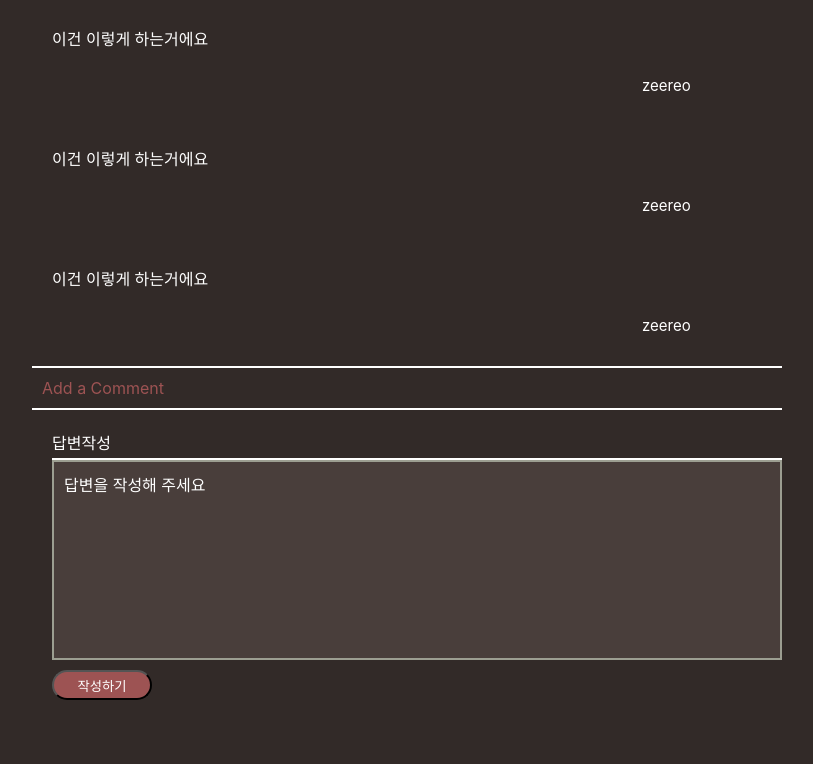
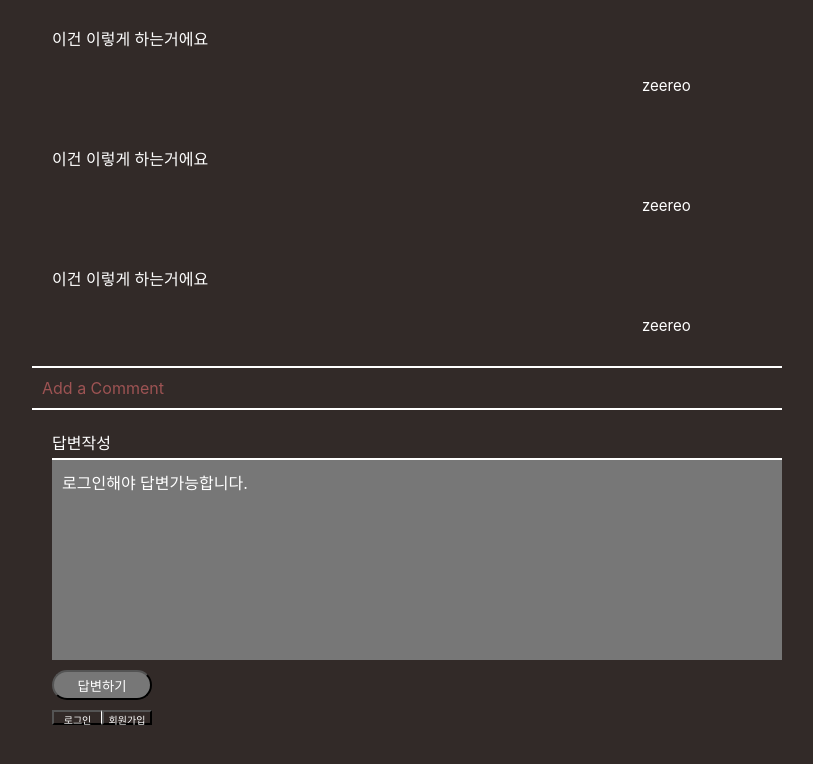
Before and after one commit to codestates-seb/seb43_pre_035, a React (Create React App) app in the folder client/owl-app/: page /question in a window 1280 px wide. Both pictures are taken after a click on the button "작성하기". Shown: the part 499-1263 px from the top of the page, without its empty margins (233-1046 px from the left). Built offline with nearby package versions, Linux system fonts and the light colour scheme.

Commit message:
feat : Answer Log button 구현

```diff
--- a/client/owl-app/src/pages/Question/Answer/AnswerCreate.js
+++ b/client/owl-app/src/pages/Question/Answer/AnswerCreate.js
@@ -1,99 +1,23 @@
 import styled from "styled-components"
-
-const CreateWrap = styled.div`
-    padding: 10px;
-    width: 750px;
-    height: 370px;
-    display: flex;
-    flex-direction: column;
-`
-
-const CreateBlock = styled.div`
-    padding: 10px;
-    width: 750px;
-    height: 231px;
-`
-const CreateHeader = styled.div`
-    height: 30px;
-    border-bottom: 2px solid white;
-
-`
-const CreateEditorLogout = styled.div`
-    height: 200px;
-    padding: 10px;
-    background-color: #777777;
-`
-
-const CreateEditorLogIn = styled.div`
-    height: 200px;
-    padding: 10px;
-    border: 2px solid #9C9E91;
-    background-color: #493E3B;
-`
-
-
-const CreateButtonLogout = styled.button`
-    width: 100px;
-    height: 30px;
-    margin-top: 10px;
-    background-color: #777777;
-    color: white;
-    border-radius: 15px;
-`
-
-const CreateButtonLogin = styled.button`
-    width: 100px;
-    height: 30px;
-    margin-top: 10px;
-    background-color: #9D5353;
-    color: white;
-    border-radius: 15px;
-`
-
-const ButtonBlock = styled.div`
-    width: 120px;
-    height: 20px;
-    display: flex;
-`
-
-const LoginButton = styled.button`
-    width: 50px;
-    height: 15px;
-    margin-top: 10px;
-    border-right: 1px solid white;
-    font-size: 10px;
-    background-color: #322A28;
-    color: white;
-`
-
-const SignupButton = styled.button`
-    width: 50px;
-    height: 15px;
-    font-size: 10px;
-    margin-top: 10px;
-    background-color: #322A28;
-    color: white;
-`
+import { useState } from "react"
+import {CreateWrap} from './AnswerStyle'
+import AnswerLogin from "./AnswerLogin"
+import AnswerLogout from "./AnswerLogout"
 
 const AnswerCreate = () =>{
 
+    const [log,setLog] = useState(true)
+
+    const logClick = ()=>{
+        setLog(!log)
+    }
+
     return (
+        <>
         <CreateWrap>
-            {/* <CreateBlock>
-                <CreateHeader>답변작성</CreateHeader>
-                <CreateEditorLogout>로그인해야 답변가능합니다.</CreateEditorLogout>
-                <CreateButton>답변하기</CreateButton>
-                <ButtonBlock>
-                    <LoginButton>로그인</LoginButton>
-                    <SignupButton>회원가입</SignupButton>
-                </ButtonBlock>
-            </CreateBlock> */}
-            <CreateBlock>
-                <CreateHeader>답변작성</CreateHeader>
-                <CreateEditorLogIn>답변을 작성해 주세요</CreateEditorLogIn>
-                <CreateButtonLogin>작성하기</CreateButtonLogin>
-            </CreateBlock>
+           {log ? <AnswerLogin logClick={logClick}/> : <AnswerLogout logClick={logClick}/>}
         </CreateWrap>
+        </>
 
     )
 }
--- /dev/null
+++ b/client/owl-app/src/pages/Question/Answer/AnswerLogin.js
@@ -0,0 +1,20 @@
+import styled from "styled-components"
+import {CreateWrap,CreateBlock, CreateHeader,CreateEditorLogIn,CreateButtonLogin, ButtonBlock,LoginButton,SignupButton} from './AnswerStyle'
+
+const AnswerLogin = ({logClick}) => {
+
+    return (
+        <>
+        <CreateWrap>
+            <CreateBlock>
+                <CreateHeader>답변작성</CreateHeader>
+                <CreateEditorLogIn>답변을 작성해 주세요</CreateEditorLogIn>
+                <CreateButtonLogin onClick={logClick}>작성하기</CreateButtonLogin>
+            </CreateBlock>
+        </CreateWrap>
+        </>
+
+    )
+}
+
+export default AnswerLogin
--- /dev/null
+++ b/client/owl-app/src/pages/Question/Answer/AnswerLogout.js
@@ -0,0 +1,24 @@
+import styled from "styled-components";
+import {CreateWrap,CreateBlock, CreateHeader,CreateEditorLogout,CreateButtonLogout, ButtonBlock,LoginButton,SignupButton} from './AnswerStyle'
+
+const AnswerLogout = ({logClick}) => {
+
+    return (
+
+        <>
+
+            <CreateBlock>
+                <CreateHeader>답변작성</CreateHeader>
+                <CreateEditorLogout>로그인해야 답변가능합니다.</CreateEditorLogout>
+                <CreateButtonLogout onClick={logClick}>답변하기</CreateButtonLogout>
+                <ButtonBlock>
+                    <LoginButton>로그인</LoginButton>
+                    <SignupButton>회원가입</SignupButton>
+                </ButtonBlock>
+            </CreateBlock>
+
+        </>
+    )
+}
+
+export default AnswerLogout
--- /dev/null
+++ b/client/owl-app/src/pages/Question/Answer/AnswerStyle.js
@@ -0,0 +1,76 @@
+import styled from "styled-components"
+
+export const CreateWrap = styled.div`
+    padding: 10px;
+    width: 750px;
+    height: 370px;
+    display: flex;
+    flex-direction: column;
+`
+
+export const CreateBlock = styled.div`
+    padding: 10px;
+    width: 750px;
+    height: 231px;
+`
+export const CreateHeader = styled.div`
+    height: 30px;
+    border-bottom: 2px solid white;
+
+`
+export const CreateEditorLogout = styled.div`
+    height: 200px;
+    padding: 10px;
+    background-color: #777777;
+`
+
+export const CreateEditorLogIn = styled.div`
+    height: 200px;
+    padding: 10px;
+    border: 2px solid #9C9E91;
+    background-color: #493E3B;
+`
+
+
+export const CreateButtonLogout = styled.button`
+    width: 100px;
+    height: 30px;
+    margin-top: 10px;
+    background-color: #777777;
+    color: white;
+    border-radius: 15px;
+`
+
+export const CreateButtonLogin = styled.button`
+    width: 100px;
+    height: 30px;
+    margin-top: 10px;
+    background-color: #9D5353;
+    color: white;
+    border-radius: 15px;
+`
+
+export const ButtonBlock = styled.div`
+    width: 120px;
+    height: 20px;
+    display: flex;
+`
+
+export const LoginButton = styled.button`
+    width: 50px;
+    height: 15px;
+    margin-top: 10px;
+    border-right: 1px solid white;
+    font-size: 10px;
+    background-color: #322A28;
+    color: white;
+`
+
+export const SignupButton = styled.button`
+    width: 50px;
+    height: 15px;
+    font-size: 10px;
+    margin-top: 10px;
+    background-color: #322A28;
+    color: white;
+`
--- a/client/owl-app/src/pages/Question/SelectQuestion.js
+++ b/client/owl-app/src/pages/Question/SelectQuestion.js
@@ -9,6 +9,7 @@ import CommentList from "./Comment/CommentList";
 
 const SelectedWrap = styled.div`
     padding: 10px;
+    height: 100%;
     display: flex;
     justify-content: center;
     flex-direction: column;
```
